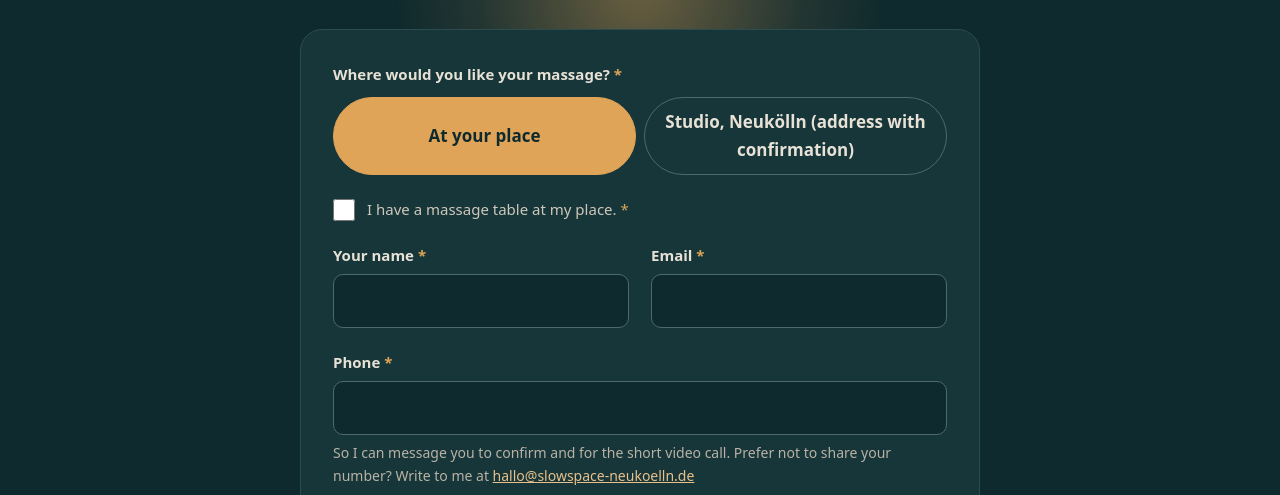
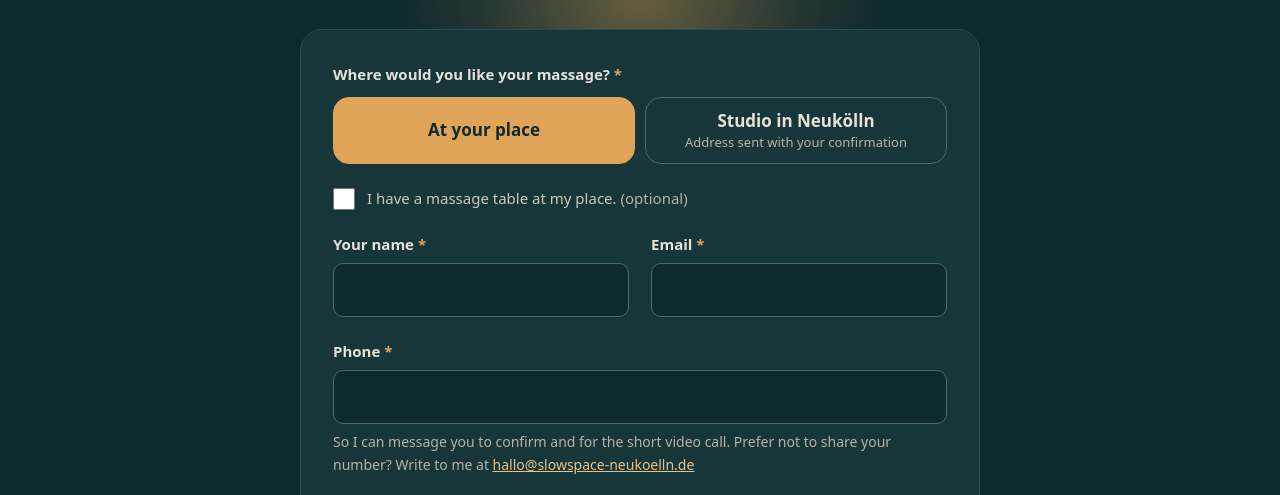
Before and after one commit to burhankirac/masaj_website_01, a plain HTML site: page book.html in a window 1280 px wide. Shown: the part 285-780 px from the top of the page. Drawn offline with Linux system fonts and the light colour scheme; a web font is replaced by a local one.

Commit message:
Request form: rounded location options with sub-line, massage table optional
Co-Authored-By: Claude Opus 5.5 <noreply@anthropic.com>
Claude-Session: https://claude.ai/code/session_01Bj3SLvVTVsZbhm2NrVxvzc

```diff
--- a/assets/site.js
+++ b/assets/site.js
@@ -149,7 +149,6 @@
       var tableWrap = document.getElementById("table-field");
       if (tableWrap) {
         tableWrap.hidden = !home;
-        tableWrap.querySelector("input").required = home;
       }
       addr.required = home;
       Array.prototype.forEach.call(form.querySelectorAll("[data-home-only]"), function (el) { el.hidden = !home; });
@@ -204,7 +203,7 @@
         "Phone": fd.get("phone") || "–",
         "Where": where,
         "Address": fd.get("where") === "home" ? fd.get("address") : "–",
-        "Massage table": fd.get("has_table") ? "yes" : "–",
+        "Massage table": fd.get("where") === "home" ? (fd.get("has_table") ? "yes" : "no") : "–",
         "Preferred date": fd.get("date"),
         "Preferred time": fd.get("time"),
         "Message": fd.get("message") || "–",
--- a/assets/style.css
+++ b/assets/style.css
@@ -65,11 +65,13 @@ p{margin:0}
 .book-box fieldset{border:0;margin:0;padding:0}
 .book-box legend,.book-box label{font-weight:600;font-size:15px;padding:0}
 .book-box legend{margin-bottom:10px}
-.seg{display:grid;grid-template-columns:repeat(2,minmax(0,1fr));gap:8px}
+.seg{display:grid;grid-template-columns:repeat(auto-fit,minmax(200px,1fr));gap:10px}
 .seg label{position:relative;display:flex}
 .seg input{position:absolute;opacity:0;inset:0;margin:0;cursor:pointer}
-.seg span{flex:1;display:flex;align-items:center;justify-content:center;text-align:center;font-weight:600;min-height:48px;border-radius:999px;padding:10px;border:1px solid var(--line-strong);color:var(--text)}
+.seg span{flex:1;display:flex;flex-direction:column;align-items:center;justify-content:center;gap:2px;text-align:center;font-weight:600;min-height:56px;border-radius:16px;padding:12px 16px;border:1px solid var(--line-strong);color:var(--text);line-height:1.3}
+.seg small{font-size:13px;font-weight:400;color:var(--muted)}
 .seg input:checked + span{background:var(--accent);color:var(--on-accent);border-color:var(--accent)}
+.seg input:checked + span small{color:var(--on-accent);opacity:.8}
 .seg input:focus-visible + span{outline:2px solid var(--accent);outline-offset:3px}
 .field{display:flex;flex-direction:column;gap:6px}
 .book-box select{font:inherit;padding:12px 14px;background:var(--bg);color:var(--text);border:1px solid var(--line-strong);border-radius:10px;min-height:48px}
--- a/book.html
+++ b/book.html
@@ -43,10 +43,10 @@
           <legend>Where would you like your massage? <span class="req" aria-hidden="true">*</span></legend>
           <div class="seg">
             <label><input type="radio" name="where" value="home" checked><span>At your place</span></label>
-            <label><input type="radio" name="where" value="studio"><span>Studio, Neukölln (address with confirmation)</span></label>
+            <label><input type="radio" name="where" value="studio"><span>Studio in Neukölln<small>Address sent with your confirmation</small></span></label>
           </div>
         </fieldset>
-        <label class="consent" id="table-field"><input type="checkbox" name="has_table" required><span>I have a massage table at my place. <span class="req" aria-hidden="true">*</span></span></label>
+        <label class="consent" id="table-field"><input type="checkbox" name="has_table"><span>I have a massage table at my place. <span class="opt">(optional)</span></span></label>
 
         <div class="grid-2">
           <div class="field"><label for="f-name">Your name <span class="req" aria-hidden="true">*</span></label><input id="f-name" name="name" type="text" autocomplete="name" required></div>
```
Also changed, not shown: de/book.html (+2 -2 lines).
